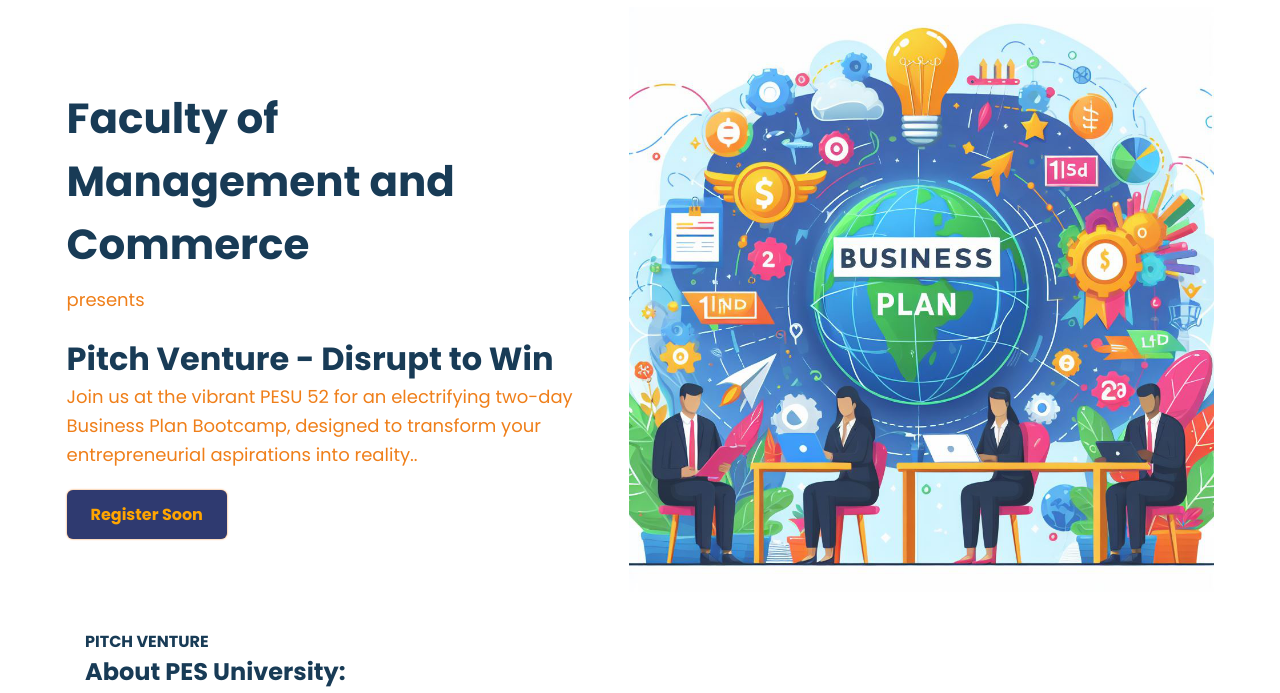
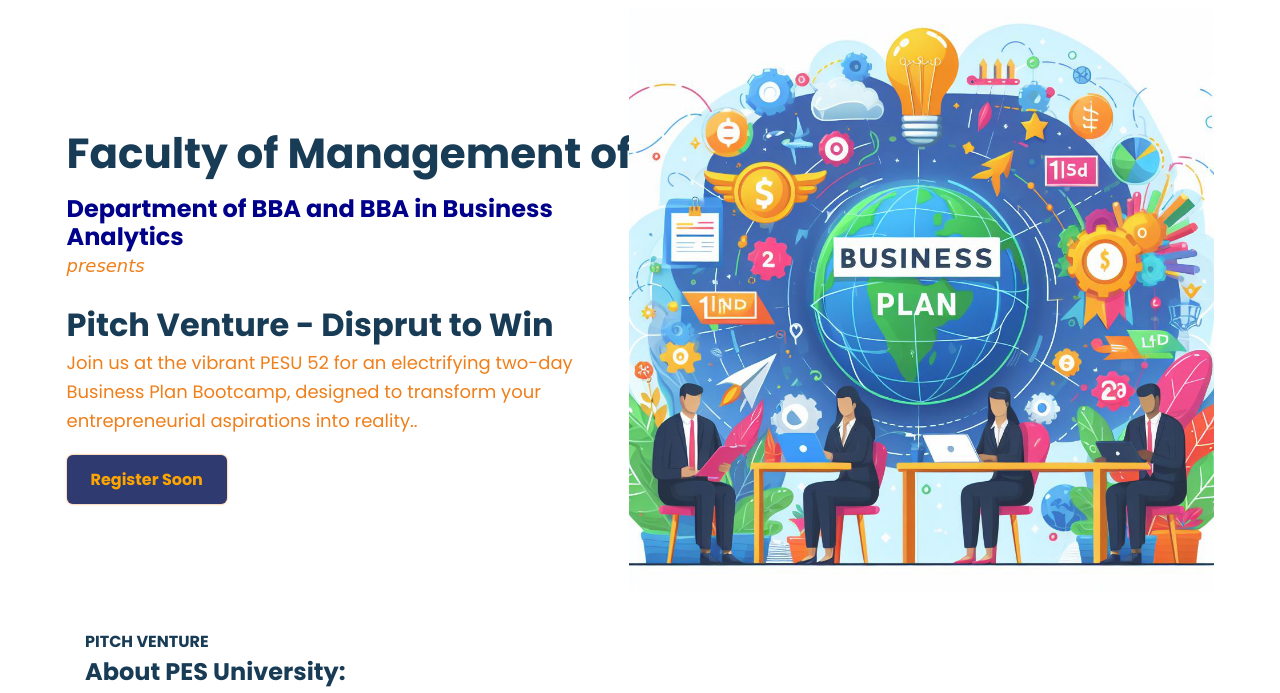
Before and after one commit to akshay642/b-plan, a plain HTML site: page index.html in a window 1280 px wide. Shown: the part 83-776 px from the top of the page. Drawn offline with Linux system fonts and the light colour scheme.

Commit message:
Update index.html

```diff
--- a/index.html
+++ b/index.html
@@ -52,9 +52,10 @@
 <header>
     <div class="container header-section flex">
         <div class="header-left">
-            <h1>Faculty of Management and Commerce</h1>
-            <p>presents</p>
-            <h1>Pitch Venture - Disrupt to Win</h1>
+            <h1 style="white-space: nowrap;">Faculty of Management of Commerce</h1>
+            <p style="font-size: x-large; font-weight: bold; color: #00008B; text-align: left;">Department of BBA and BBA in Business Analytics</p> <!-- Increased font size further, made it bold, and centered alignment -->
+            <p style="margin-bottom: 5px; font-style: italic; font-family: cursive;">presents</p>
+            <h1>Pitch Venture - Disprut to Win</h1>
 
 
             <p>Join us at the vibrant PESU 52 for an electrifying two-day Business Plan Bootcamp, designed to transform your entrepreneurial aspirations into reality..</p>
```
